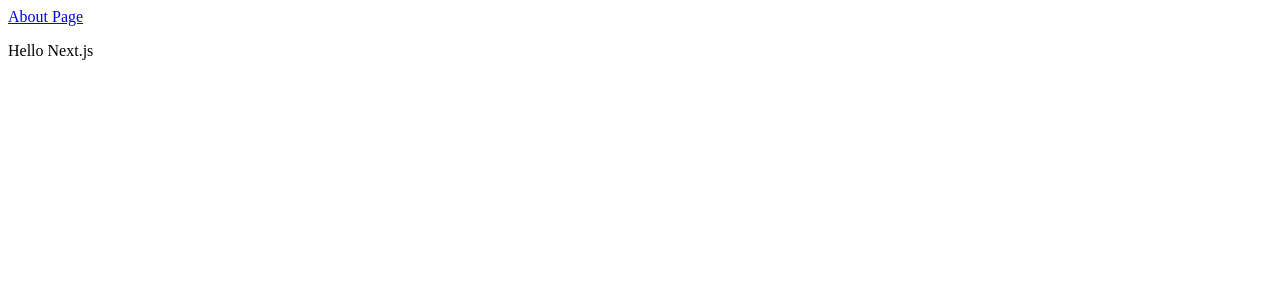
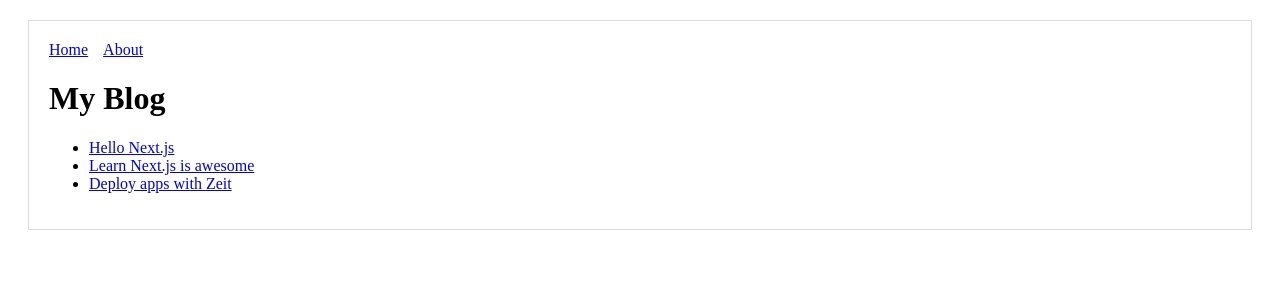
Before and after one commit to axis-sato/hello-next, a Next.js app: page / in a window 1280 px wide. Shown: the top 300 px of the page. Built offline with nearby package versions, Linux system fonts and the light colour scheme.

Commit message:
Complete Create Dynamic Pages

```diff
--- /dev/null
+++ b/components/Header.tsx
@@ -0,0 +1,21 @@
+import Link from "next/link";
+import { NextPage } from "next";
+
+const linkStyle = {
+  marginRight: 15,
+};
+
+const Header: NextPage = () => {
+  return (
+    <div>
+      <Link href="/">
+        <a style={linkStyle}>Home</a>
+      </Link>
+      <Link href="/about">
+        <a style={linkStyle}>About</a>
+      </Link>
+    </div>
+  );
+};
+
+export default Header;
--- a/components/Hello.tsx
+++ /dev/null
@@ -1,3 +0,0 @@
-const Hello: React.FC = () => <p>Hello Next.js</p>;
-
-export default Hello;
--- /dev/null
+++ b/components/MyLayout.tsx
@@ -0,0 +1,19 @@
+import Header from "@components/Header";
+import { NextPage } from "next";
+
+const layoutStyle = {
+  margin: 20,
+  padding: 20,
+  border: "1px solid #DDD",
+};
+
+const Layout: NextPage = (props) => {
+  return (
+    <div style={layoutStyle}>
+      <Header />
+      {props.children}
+    </div>
+  );
+};
+
+export default Layout;
--- a/pages/about.tsx
+++ b/pages/about.tsx
@@ -1,10 +1,11 @@
 import { NextPage } from "next";
+import Layout from "@components/MyLayout";
 
 const About: NextPage = () => {
   return (
-    <div>
+    <Layout>
       <p>This is the about page</p>
-    </div>
+    </Layout>
   );
 };
 
--- a/pages/index.tsx
+++ b/pages/index.tsx
@@ -1,16 +1,32 @@
-import { NextPage } from "next";
+import { NextPage, NextComponentType, NextPageContext } from "next";
+import Layout from "@components/MyLayout";
 import Link from "next/link";
-import Hello from "@components/Hello";
 
-const Index: NextPage = () => {
+interface Props {
+  title: string;
+}
+
+const PostLink: NextComponentType<NextPageContext, {}, Props> = (props) => {
   return (
-    <div>
-      <Link href="/about">
-        <a title="About Page">About Page</a>
+    <li>
+      <Link href={`/post?title=${props.title}`}>
+        <a>{props.title}</a>
       </Link>
-      <Hello />
-    </div>
+    </li>
   );
 };
 
-export default Index;
+const Blog: NextPage = () => {
+  return (
+    <Layout>
+      <h1>My Blog</h1>
+      <ul>
+        <PostLink title="Hello Next.js" />
+        <PostLink title="Learn Next.js is awesome" />
+        <PostLink title="Deploy apps with Zeit" />
+      </ul>
+    </Layout>
+  );
+};
+
+export default Blog;
```
Also changed, not shown: pages/post.tsx (added, +24 -0 lines), 1 other file (tests, documents, lock files or other folders).
